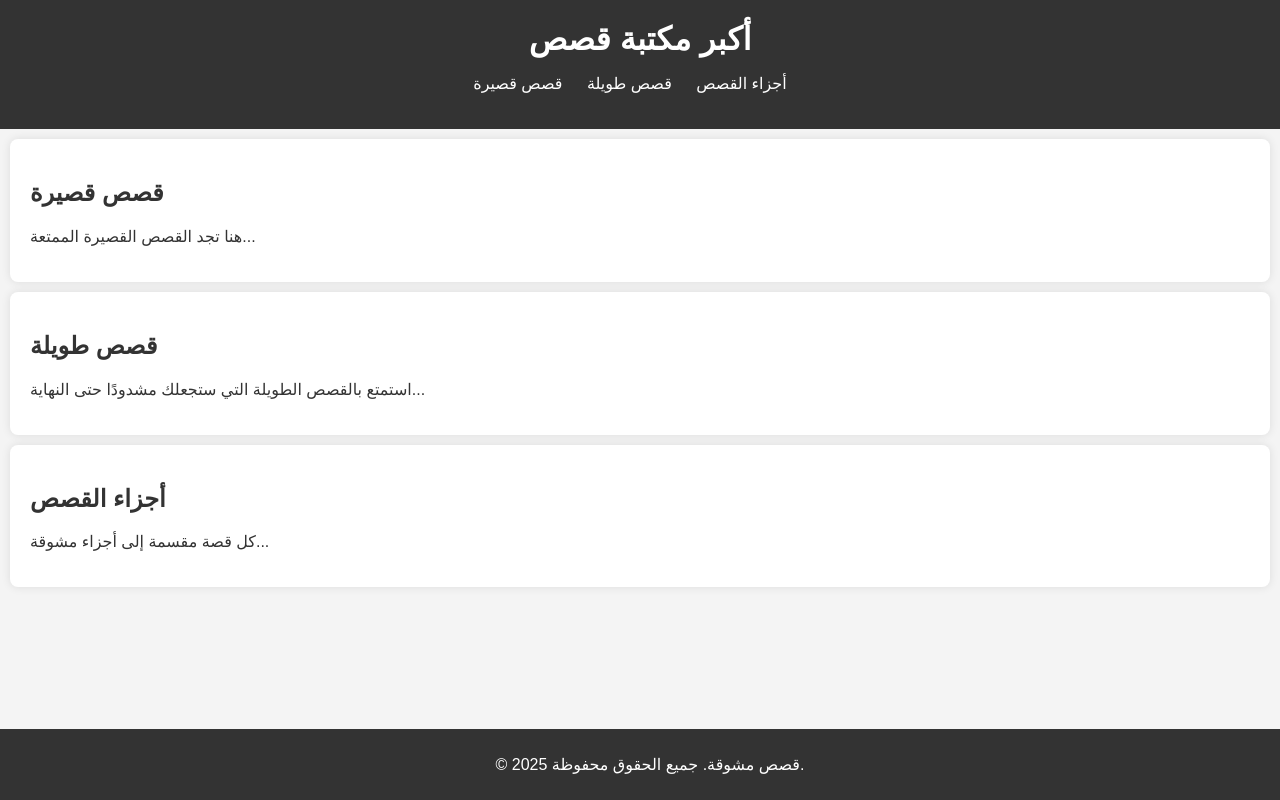
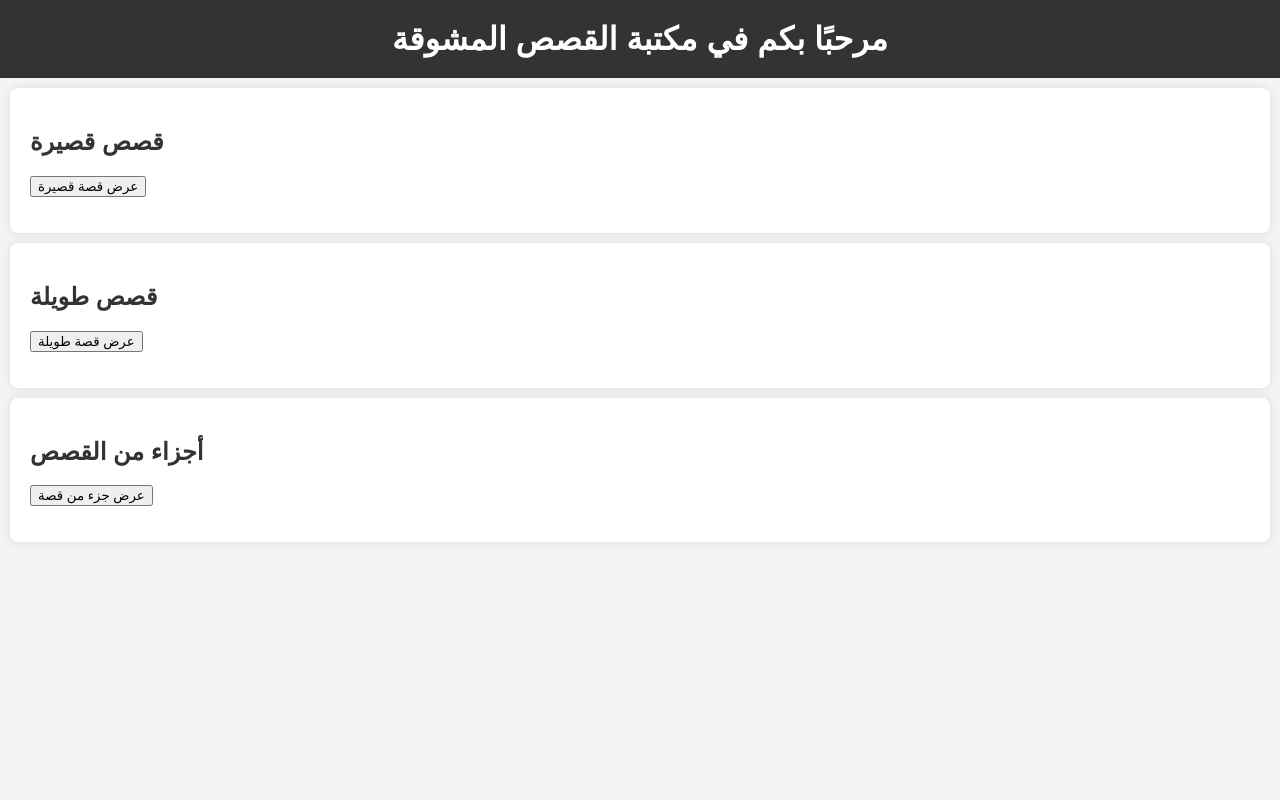
Before and after one commit to YASIN900894/stories-website, a plain HTML site: page index.html in a window 1280 px wide. Drawn offline with Linux system fonts and the light colour scheme.

Commit message:
Update index.html

```diff
--- a/index.html
+++ b/index.html
@@ -3,38 +3,30 @@
 <head>
     <meta charset="UTF-8">
     <meta name="viewport" content="width=device-width, initial-scale=1.0">
-    <title>قصص مشوقة</title>
+    <title>مكتبة القصص</title>
     <link rel="stylesheet" href="styles.css">
+    <script defer src="scripts.js"></script>
 </head>
 <body>
     <header>
-        <h1>أكبر مكتبة قصص</h1>
-        <nav>
-            <ul>
-                <li><a href="#short-stories">قصص قصيرة</a></li>
-                <li><a href="#long-stories">قصص طويلة</a></li>
-                <li><a href="#series">أجزاء القصص</a></li>
-            </ul>
-        </nav>
+        <h1>مرحبًا بكم في مكتبة القصص المشوقة</h1>
     </header>
-
+    <main>
         <section id="short-stories">
             <h2>قصص قصيرة</h2>
-        <p>هنا تجد القصص القصيرة الممتعة...</p>
+            <button id="short-btn">عرض قصة قصيرة</button>
+            <p id="short-story"></p>
         </section>
-
         <section id="long-stories">
             <h2>قصص طويلة</h2>
-        <p>استمتع بالقصص الطويلة التي ستجعلك مشدودًا حتى النهاية...</p>
+            <button id="long-btn">عرض قصة طويلة</button>
+            <p id="long-story"></p>
         </section>
-
         <section id="series">
-        <h2>أجزاء القصص</h2>
-        <p>كل قصة مقسمة إلى أجزاء مشوقة...</p>
+            <h2>أجزاء من القصص</h2>
+            <button id="series-btn">عرض جزء من قصة</button>
+            <p id="series-story"></p>
         </section>
-
-    <footer>
-        <p>&copy; 2025 قصص مشوقة. جميع الحقوق محفوظة.</p>
-    </footer>
+    </main>
 </body>
 </html>
```
Lines whose indentation alone changed are shown as unchanged.
